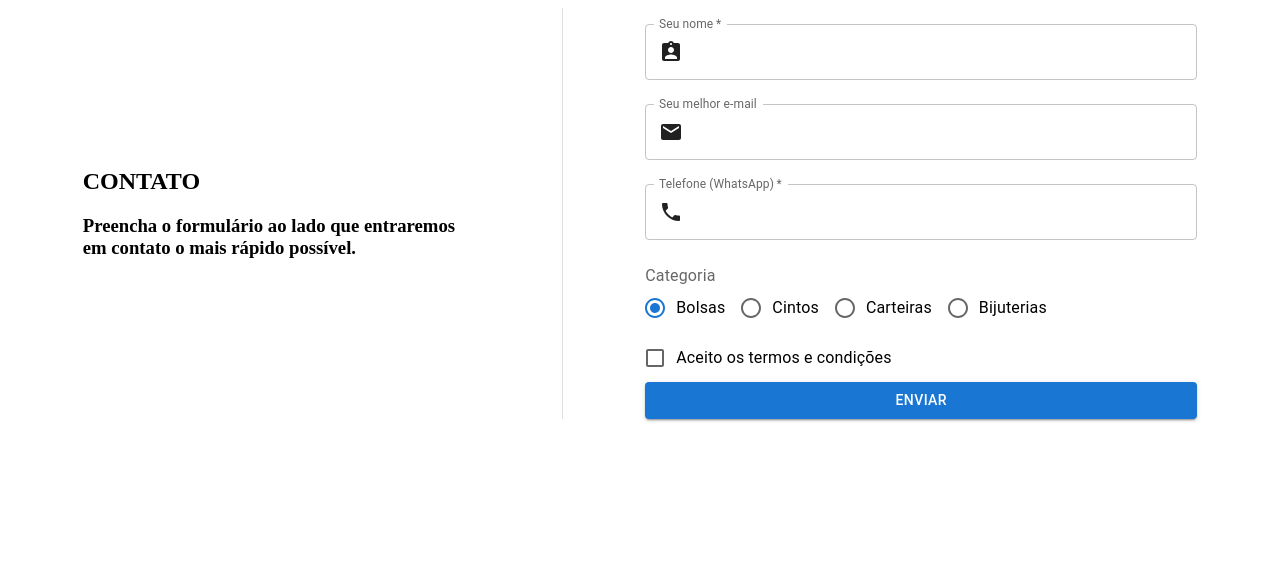
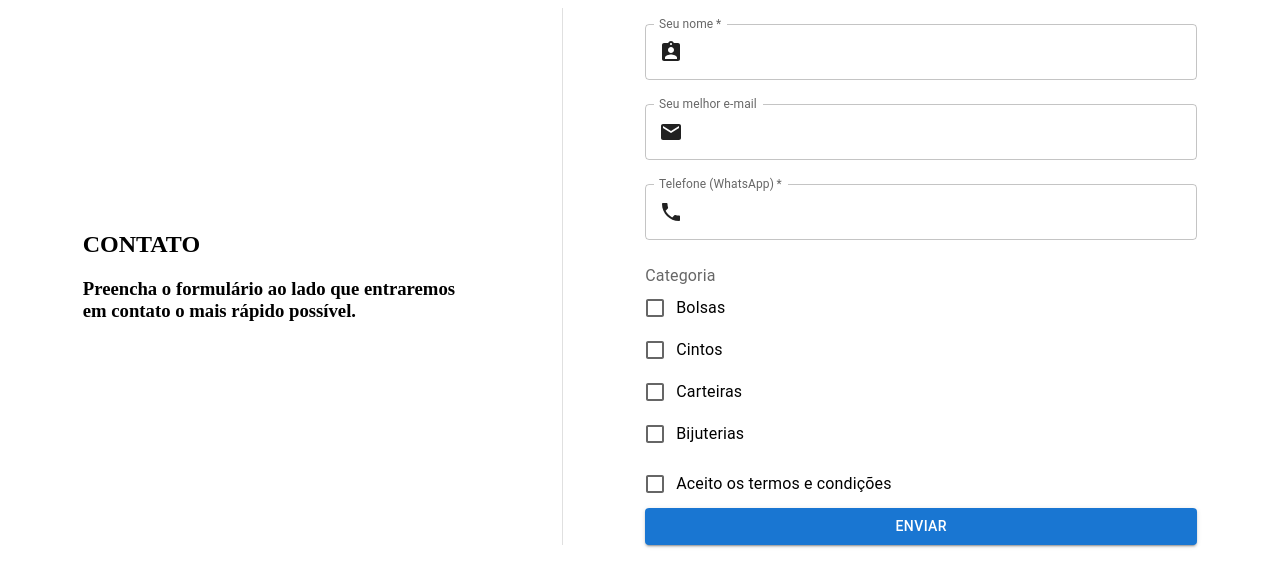
Before and after one commit to angoti/LPManagement, a React (Create React App) app in the folder LandingPage/luz-app/: page / in a window 1280 px wide. Shown: the top 586 px of the page. Built offline with nearby package versions, Linux system fonts and the light colour scheme; no server answers.

Commit message:
Adicionado checkbox com categorias

```diff
--- a/LandingPage/luz-app/src/AddClient.js
+++ b/LandingPage/luz-app/src/AddClient.js
@@ -11,7 +11,7 @@ import FormControl from '@mui/material/FormControl';
 import FormLabel from '@mui/material/FormLabel';
 import TextField from '@mui/material/TextField';
 import { AssignmentInd, Email, Phone } from "@mui/icons-material";
-import { Checkbox, Container, Divider, FormHelperText, Stack } from "@mui/material";
+import { Checkbox, Container, Divider, FormGroup, FormHelperText, Stack } from "@mui/material";
 
 const AddClient = () => {
 
@@ -22,9 +22,15 @@ const AddClient = () => {
         name: "",
         email: "",
         phone: "",
-        segment: "bolsas",
         terms: false
     });
+    const [segments, setSegments] = useState([]);
+    // const [segments, setSegments] = useState({
+    //     bolsas: false,
+    //     cintos: false,
+    //     carteiras: false,
+    //     bijuterias: false
+    // });
 
     const handleChange = (event) => {
         const { name, value, checked } = event.target;
@@ -39,6 +45,17 @@ const AddClient = () => {
                 [event.target.name]: value,
             });
         }
+    };
+
+    const handleCheck = (event) => {
+        const { value, checked } = event.target;
+
+        if(checked) {
+            setSegments((prevValues) => [...prevValues, value]);
+        } else {
+            setSegments((prevValues) => prevValues.filter((item) => item !== value));
+        }
+        // setSegments({...segments, [event.target.value]: checked});
     };
 
     // const phone = useInput({
@@ -68,7 +85,7 @@ const AddClient = () => {
                     name: name,
                     email: email,
                     phone: phone,
-                    segment: segment,
+                    segments: segments,
                     created: Timestamp.now()
                 })
                 setSubmitted(true)
@@ -78,7 +95,7 @@ const AddClient = () => {
         }
     }
 
-    const { name, email, phone, segment, terms } = state;
+    const { name, email, phone, terms } = state;
 
     return (
         <div>
@@ -107,18 +124,12 @@ const AddClient = () => {
                                 }} />
                             <FormControl component="fieldset" fullWidth margin="normal">
                                 <FormLabel id="demo-radio-buttons-group-label">Categoria</FormLabel>
-                                <RadioGroup
-                                    aria-labelledby="demo-radio-buttons-group-label"
-                                    row
-                                    name="radio-buttons-group"
-                                    value={segment}
-                                    onChange={handleChange}
-                                >
-                                    <FormControlLabel value="bolsas" control={<Radio />} label="Bolsas" />
-                                    <FormControlLabel value="cintos" control={<Radio />} label="Cintos" />
-                                    <FormControlLabel value="carteiras" control={<Radio />} label="Carteiras" />
-                                    <FormControlLabel value="bijuterias" control={<Radio />} label="Bijuterias" />
-                                </RadioGroup>
+                                <FormGroup onChange={handleCheck}>
+                                    <FormControlLabel value="bolsas" control={<Checkbox />} label="Bolsas" />
+                                    <FormControlLabel value="cintos" control={<Checkbox />}  label="Cintos" />
+                                    <FormControlLabel value="carteiras" control={<Checkbox />}  label="Carteiras" />
+                                    <FormControlLabel value="bijuterias" control={<Checkbox />} label="Bijuterias" />
+                                </FormGroup>
                             </FormControl>
                             <FormControl error={error}>
                                 <FormControlLabel
```
